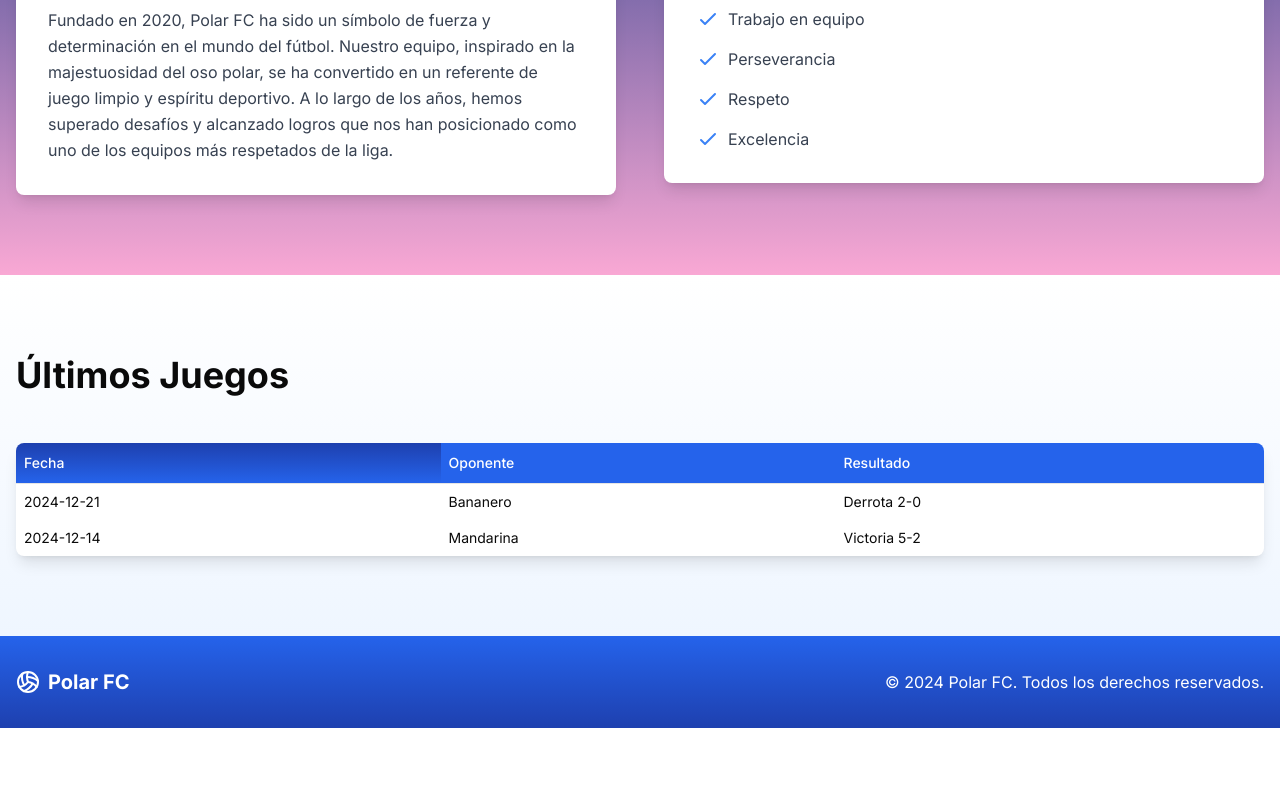
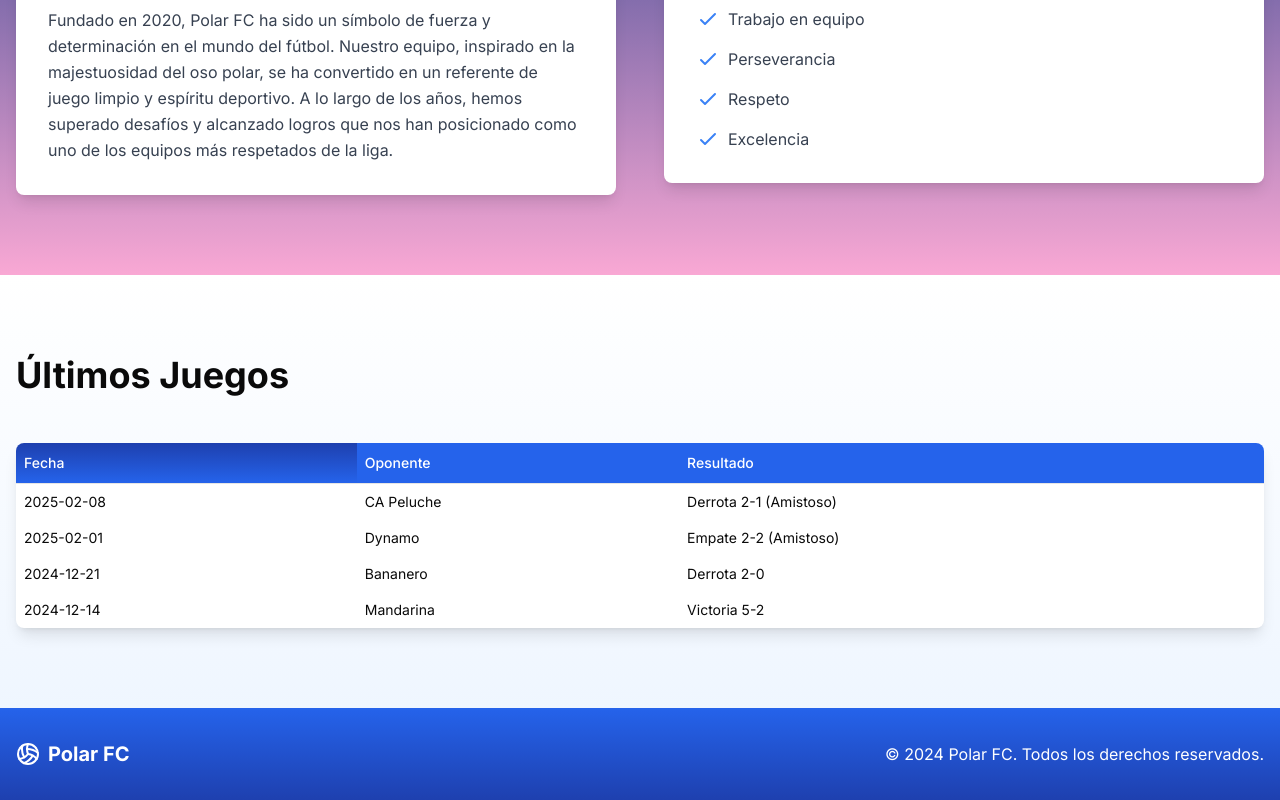
Before and after one commit to ChristianSnchz/polar, a Next.js app in the folder polar/: page / in a window 1280 px wide. Shown: the part 2301-3101 px from the top of the page. Before the commit the page ends 3029 px from the top, so only its background shows below. Built offline with nearby package versions, Linux system fonts and the light colour scheme.

Commit message:
update games

```diff
--- a/polar/components/Games.tsx
+++ b/polar/components/Games.tsx
@@ -12,6 +12,12 @@ import AnimatedSection from './AnimatedSection';
 import { motion } from 'framer-motion';
 
 const games = [
+  {
+    date: '2025-02-08',
+    opponent: 'CA Peluche',
+    result: 'Derrota 2-1 (Amistoso)',
+  },
+  { date: '2025-02-01', opponent: 'Dynamo', result: 'Empate 2-2 (Amistoso) ' },
   { date: '2024-12-21', opponent: 'Bananero', result: 'Derrota 2-0' },
   { date: '2024-12-14', opponent: 'Mandarina', result: 'Victoria 5-2' },
 ];
```
